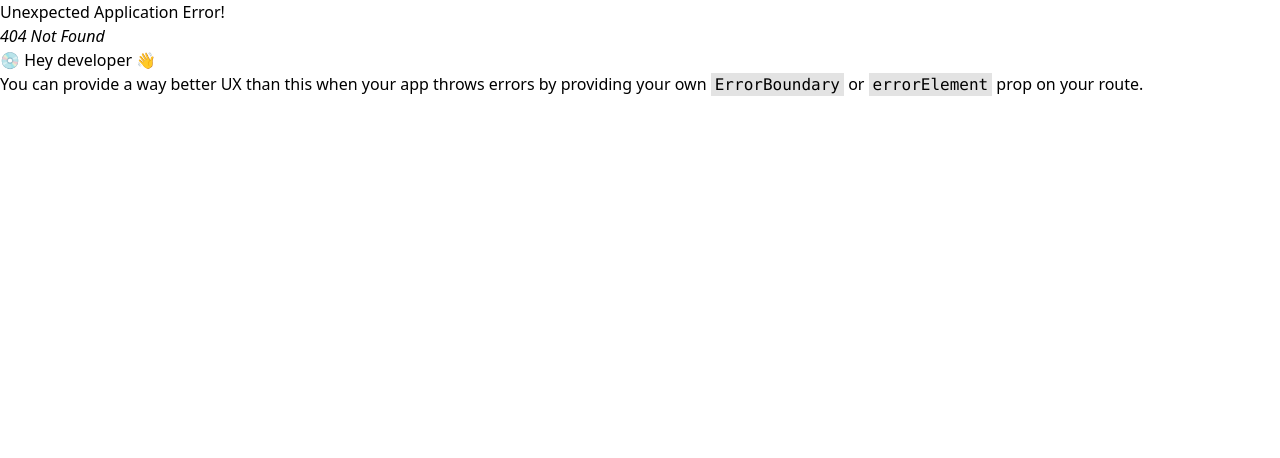
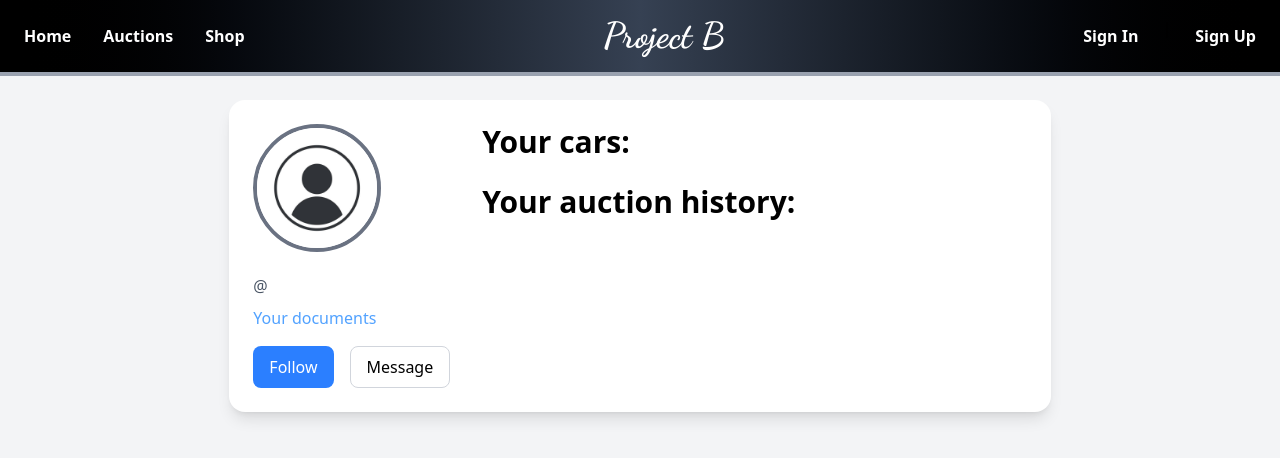
Before and after one commit to STyomich/Project-B, a React (Vite) app in the folder frontend/: page /user-profile in a window 1280 px wide. Before the commit this address had no page. Shown: the top 458 px of the page. Built offline with nearby package versions, Linux system fonts and the light colour scheme; no server answers.

Commit message:
Add UserProfile page and update ProfileButtonsGroup for navigation; enhance userSlice to manage user data and improve login/register response handling.

```diff
--- a/frontend/src/layouts/ProfileButtonsGroup.tsx
+++ b/frontend/src/layouts/ProfileButtonsGroup.tsx
@@ -17,6 +17,7 @@ export default function ProfileButtonsGroup() {
     <div className="flex space-x-4">
       {user ? (
         <>
+          <Link to="/user-profile">
             <button className="flex">
               {user.avatarUrl ? (
                 <img src={user.avatarUrl} className="w-10 h-10 rounded-full" />
@@ -31,7 +32,11 @@ export default function ProfileButtonsGroup() {
                 {user.userNickname}
               </label>
             </button>
-          <button onClick={() => dispatch(logout())} className="text-white font-semibold hover:text-gray-400 p-2 rounded">
+          </Link>
+          <button
+            onClick={() => dispatch(logout())}
+            className="text-white font-semibold hover:text-gray-400 p-2 rounded"
+          >
             Logout
           </button>
         </>
--- /dev/null
+++ b/frontend/src/pages/UserProfile/UserProfile.tsx
@@ -0,0 +1,51 @@
+import { useAppSelector } from "../../stores/hooks";
+
+export default function UserProfile() {
+  const { user } = useAppSelector((state) => state.user);
+
+  return (
+    <div className="flex flex-col items-center p-6 bg-gray-100 min-h-screen fade-in">
+      <div className="flex flex-row bg-white p-6 rounded-2xl shadow-lg w-full max-w-8/12">
+        <div>
+          <div className="relative inline-block group">
+            <img
+              src={
+                user?.avatarUrl
+                  ? user.avatarUrl
+                  : "/assets/images/stock_avatar.jpg"
+              }
+              alt="User Avatar"
+              className="w-32 h-32 rounded-full border-4 border-gray-500 transition-all duration-300 group-hover:brightness-50"
+            />
+            <span className="absolute inset-0 font-semibold flex items-center justify-center text-white text-lg opacity-0 group-hover:opacity-100 transition-opacity">
+              Change
+            </span>
+          </div>
+
+          <h2 className="text-xl font-semibold mt-4">
+            {user?.userName} {user?.userSurname}
+          </h2>
+          <p className="text-gray-600">@{user?.userNickname}</p>
+          <p className="mt-2 text-gray-700">{user?.email}</p>
+          <p className="text-blue-400">Your documents</p>
+          <div className="mt-4 flex justify-center space-x-4">
+            <button className="px-4 py-2 bg-blue-500 text-white rounded-lg hover:bg-blue-600">
+              Follow
+            </button>
+            <button className="px-4 py-2 border border-gray-300 rounded-lg hover:bg-gray-200">
+              Message
+            </button>
+          </div>
+        </div>
+        <div className="ml-8 w-4/5">
+          <div>
+            <h1 className="text-3xl font-bold mb-6">Your cars:</h1>
+          </div>
+          <div>
+            <h1 className="text-3xl font-bold mb-6">Your auction history:</h1>
+          </div>
+        </div>
+      </div>
+    </div>
+  );
+}
--- a/frontend/src/routes/routes.ts
+++ b/frontend/src/routes/routes.ts
@@ -3,6 +3,7 @@ import App from "../App";
 import Home from "../pages/Home/Home";
 import SignUp from "../pages/SignUp/SignUp";
 import SignIn from "../pages/SignIn/SignIn";
+import UserProfile from "../pages/UserProfile/UserProfile";
 
 export const routes:RouteObject[] =[{
     path: "/",
@@ -12,6 +13,7 @@ export const routes:RouteObject[] =[{
         {path: "/home", Component: Home},
         {path: "/sign-up", Component: SignUp},
         {path: "/sign-in", Component: SignIn},
+        {path: "/user-profile", Component: UserProfile}
     ]
 }]
 
--- a/frontend/src/stores/features/user/userSlice.ts
+++ b/frontend/src/stores/features/user/userSlice.ts
@@ -1,6 +1,6 @@
 import { createAsyncThunk, createSlice, PayloadAction } from "@reduxjs/toolkit";
 import { setToken } from "../auth/authSlice";
-import { User, UserLoginValues } from "../../../types/user";
+import { User, UserLoginValues, UserRegisterValues } from "../../../types/user";
 import api from "../../../services/api";
 import { AxiosResponse } from "axios";
 
@@ -24,35 +24,48 @@ const userSlice = createSlice({
   },
   extraReducers: (builder) => {
     builder
-      .addCase(login.fulfilled, (state, action: PayloadAction<AxiosResponse>) => {
-        state.user = action.payload.data;
-      })
-      .addCase(register.fulfilled, (state, action: PayloadAction<AxiosResponse>) => {
-        state.user = action.payload.data;
-      })
-      .addCase(getUser.fulfilled, (state, action: PayloadAction<AxiosResponse>) => {
-        state.user = action.payload.data;
-      });
+      .addCase(
+        login.fulfilled,
+        (state, action: PayloadAction<{ data: User; status: number }>) => {
+          if (action.payload.status === 200) {
+            state.user = action.payload.data;
+          }
+        }
+      )
+      .addCase(
+        register.fulfilled,
+        (state, action: PayloadAction<{ data: User; status: number }>) => {
+          state.user = action.payload.data;
+        }
+      )
+      .addCase(
+        getUser.fulfilled,
+        (state, action: PayloadAction<AxiosResponse>) => {
+          state.user = action.payload.data;
+        }
+      );
   },
 });
 
 export const login = createAsyncThunk(
   "user/login",
   async (values: UserLoginValues, { dispatch }) => {
-    const response: AxiosResponse = (await api.User.login(values)) as AxiosResponse;
-    if(response.status === 200)
-    dispatch(setToken(response.data.token));
-    return response;
+    const response: AxiosResponse = (await api.User.login(
+      values
+    )) as AxiosResponse;
+    if (response.status === 200) dispatch(setToken(response.data.token));
+    return { data: response.data, status: response.status };
   }
 );
 
 export const register = createAsyncThunk(
   "user/register",
-  async (values: UserLoginValues, { dispatch }) => {
-    const response: AxiosResponse = (await api.User.register(values)) as AxiosResponse;
-    if(response.status === 200)
-    dispatch(setToken(response.data.token));
-    return response;
+  async (values: UserRegisterValues, { dispatch }) => {
+    const response: AxiosResponse = (await api.User.register(
+      values
+    )) as AxiosResponse;
+    if (response.status === 200) dispatch(setToken(response.data.token));
+    return { data: response.data, status: response.status };
   }
 );
 
@@ -65,13 +78,9 @@ export const logout = createAsyncThunk(
   }
 );
 
-export const getUser = createAsyncThunk(
-  "user/getUser",
-  async () => {
-    const response: AxiosResponse = await api.User.current();
-    return response.data;
-  }
-);
-
+export const getUser = createAsyncThunk("user/getUser", async () => {
+  const response: AxiosResponse = await api.User.current();
+  return response.data;
+});
 
 export default userSlice.reducer;
```
Lines whose indentation alone changed are shown as unchanged.
